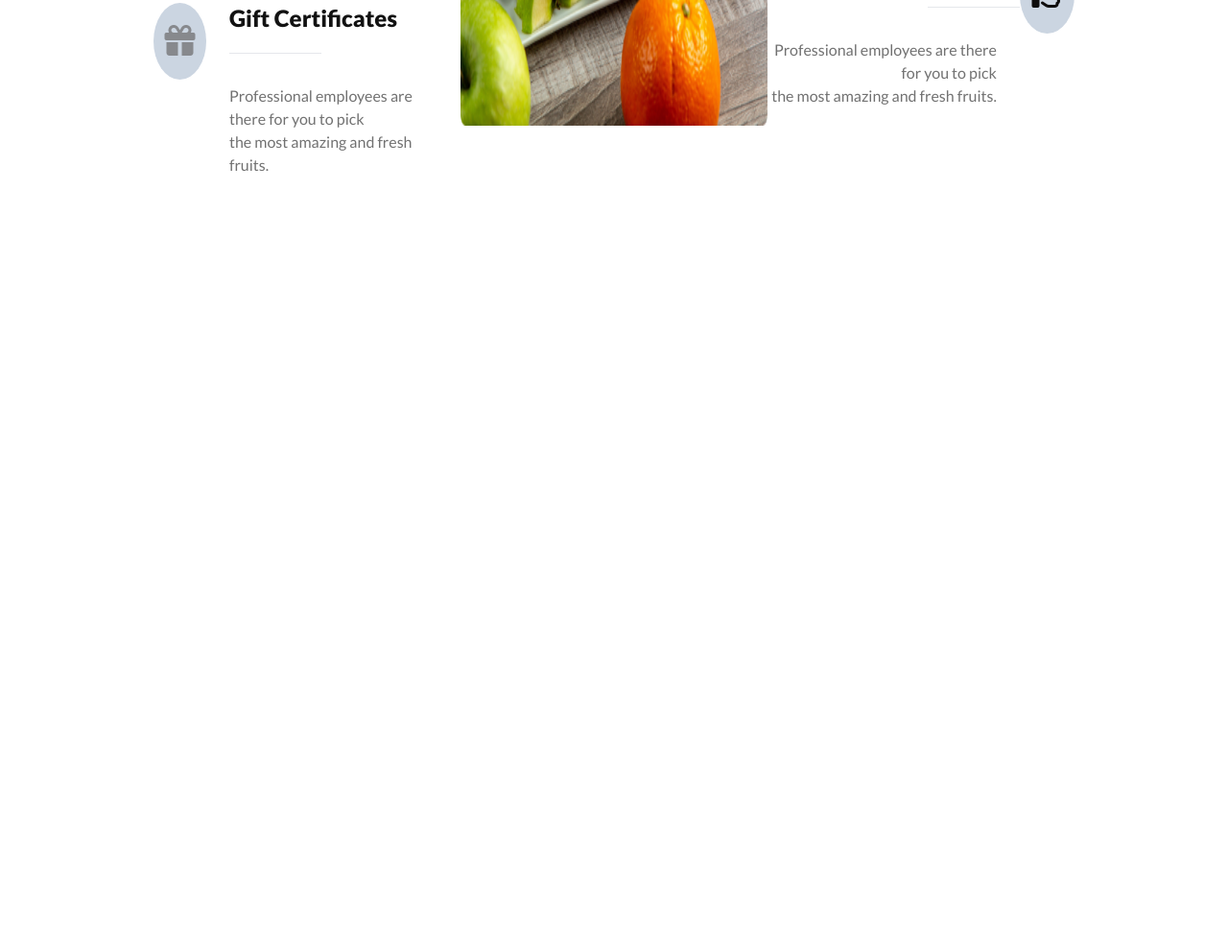
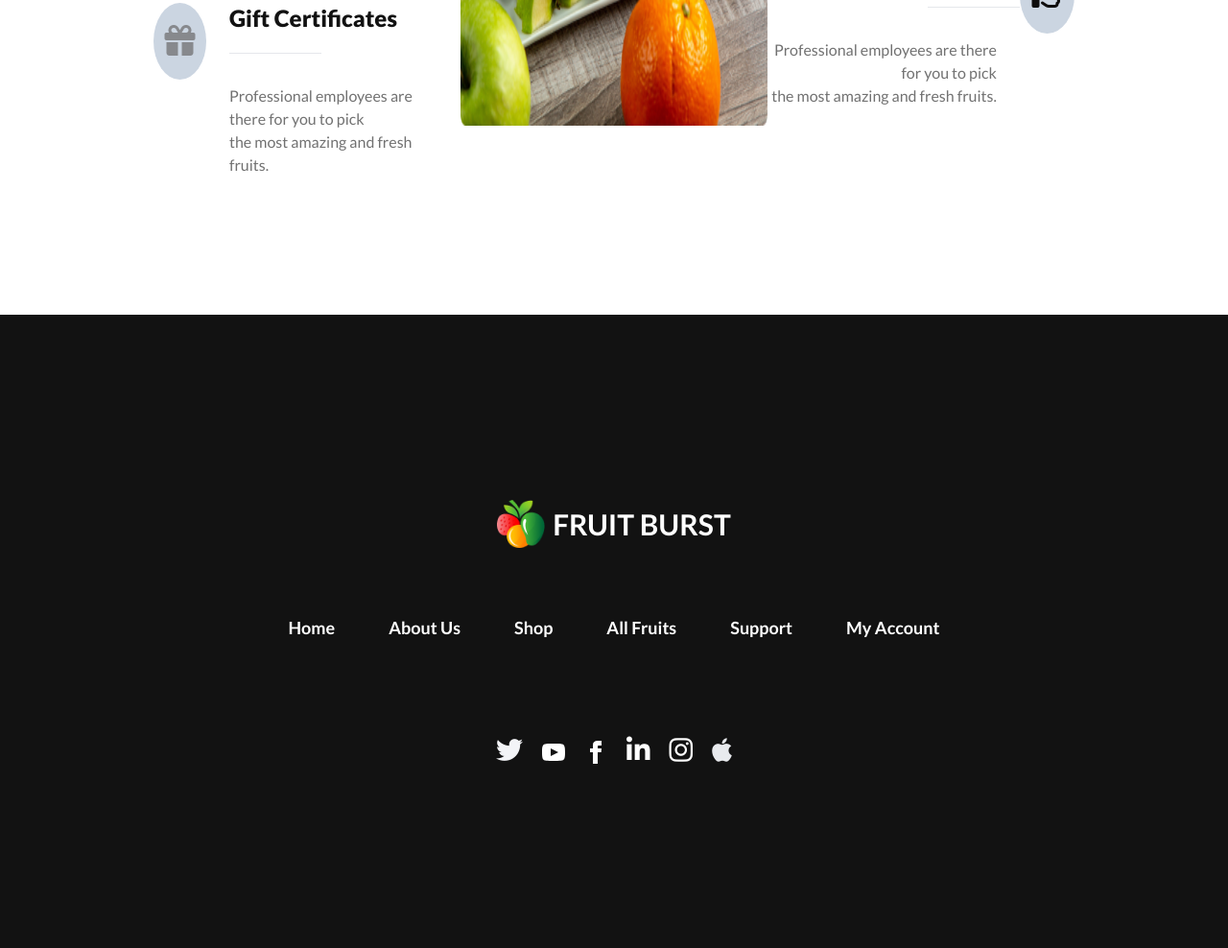
Before and after one commit to HEMAL-CSE/ASSIGNMENT-03, a plain HTML site: page index.html in a window 1280 px wide. Shown: the part 3714-4702 px from the top of the page at 96% size. Before the commit the page ends 4042 px from the top, so only its background shows below. Drawn offline with nearby package versions, Linux system fonts and the light colour scheme.

Commit message:
footer part

```diff
--- a/index.html
+++ b/index.html
@@ -776,6 +776,47 @@
 
     </main>
 
+    <!-- Finally footer section start here -->
+    <footer class="footer footer-center  p-10 bg-[#121212] text-primary-content text-[#FFF] lg:py-48">
+        <div>
+            <a class="btn btn-ghost"><img class="w-[50px] h-[50px]" src="./images/logo.png" alt="logo">
+                <p class="text-3xl font-bold">Fruit Burst</p>
+            </a>
+
+            <div class="my-16 text-lg lg:font-semibold">
+                <ul class="grid grid-cols-4  grid-flow-row lg:flex lg:flex-row lg:gap-14">
+                    <li><a href="">Home</a></li>
+                    <li><a href="">About Us</a></li>
+                    <li><a href="">Shop</a></li>
+                    <li><a href="">All Fruits</a></li>
+                    <li class="col-span-2 ml-12 lg:ml-0"><a href="">Support</a></li>
+                    <li class="col-span-2 mr-12 lg:mr-0"><a href="">My Account</a></li>
+                </ul>
+            </div>
+        </div>
+        <div>
+            <div class="grid grid-flow-col gap-5">
+                <a href=""><i class="fa-brands fa-twitter fa-2xl" style="color: #f3f4f7;"></i></a>
+                <a href="" class="hover:cursor-pointer"><svg xmlns="http://www.w3.org/2000/svg" width="24" height="24"
+                        viewBox="0 0 24 24" class="fill-current">
+                        <path
+                            d="M19.615 3.184c-3.604-.246-11.631-.245-15.23 0-3.897.266-4.356 2.62-4.385 8.816.029 6.185.484 8.549 4.385 8.816 3.6.245 11.626.246 15.23 0 3.897-.266 4.356-2.62 4.385-8.816-.029-6.185-.484-8.549-4.385-8.816zm-10.615 12.816v-8l8 3.993-8 4.007z">
+                        </path>
+                    </svg></a>
+                <a href="" class="hover:cursor-pointer"><svg xmlns="http://www.w3.org/2000/svg" width="24" height="24"
+                        viewBox="0 0 24 24" class="fill-current">
+                        <path
+                            d="M9 8h-3v4h3v12h5v-12h3.642l.358-4h-4v-1.667c0-.955.192-1.333 1.115-1.333h2.885v-5h-3.808c-3.596 0-5.192 1.583-5.192 4.615v3.385z">
+                        </path>
+                    </svg></a>
+                <a href=""><i class="fa-brands fa-linkedin-in fa-2xl"></i></a>
+                <a href=""><i class="fa-brands fa-instagram fa-2xl"></i></a>
+                <a href=""><i class="fa-brands fa-apple fa-2xl" style="color: #e8eaee;"></i></a>
+            </div>
+        </div>
+    </footer>
+    <!-- Footer section end here -->
+
 
 </body>
 
```
